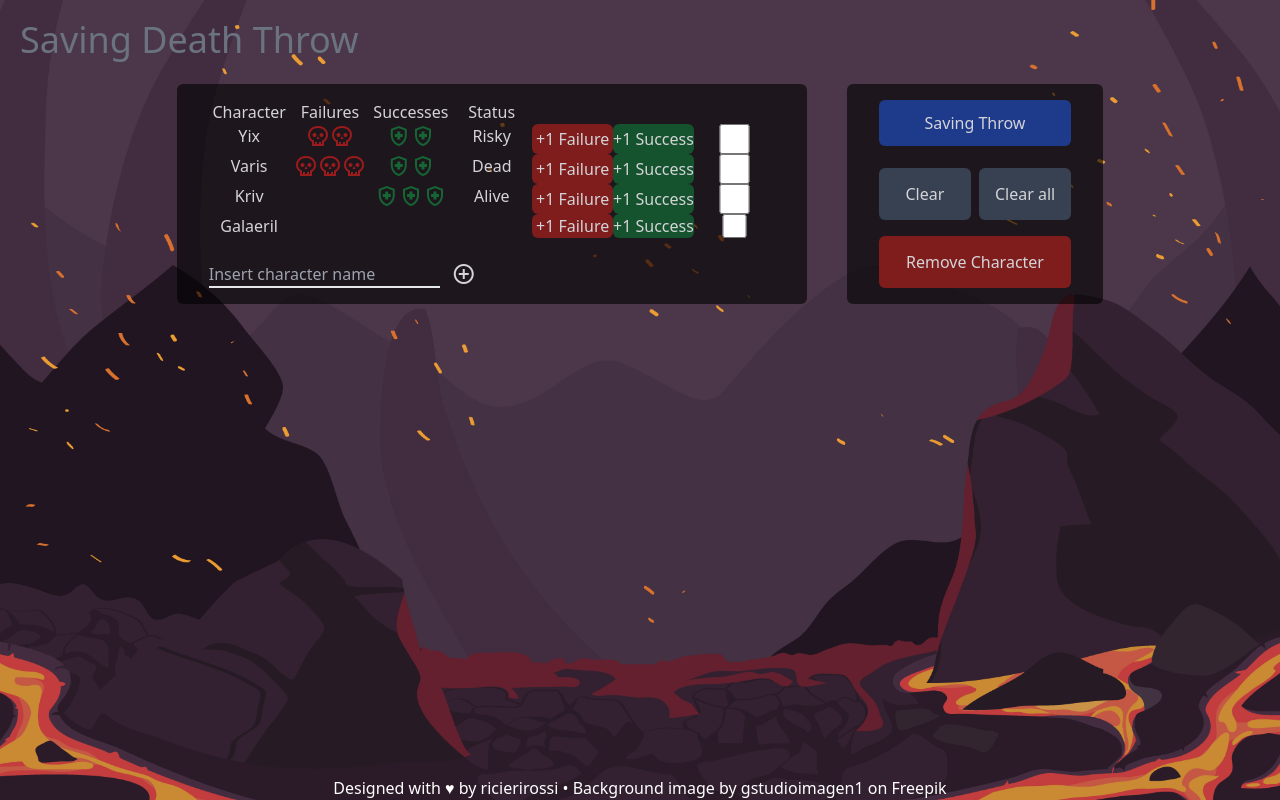
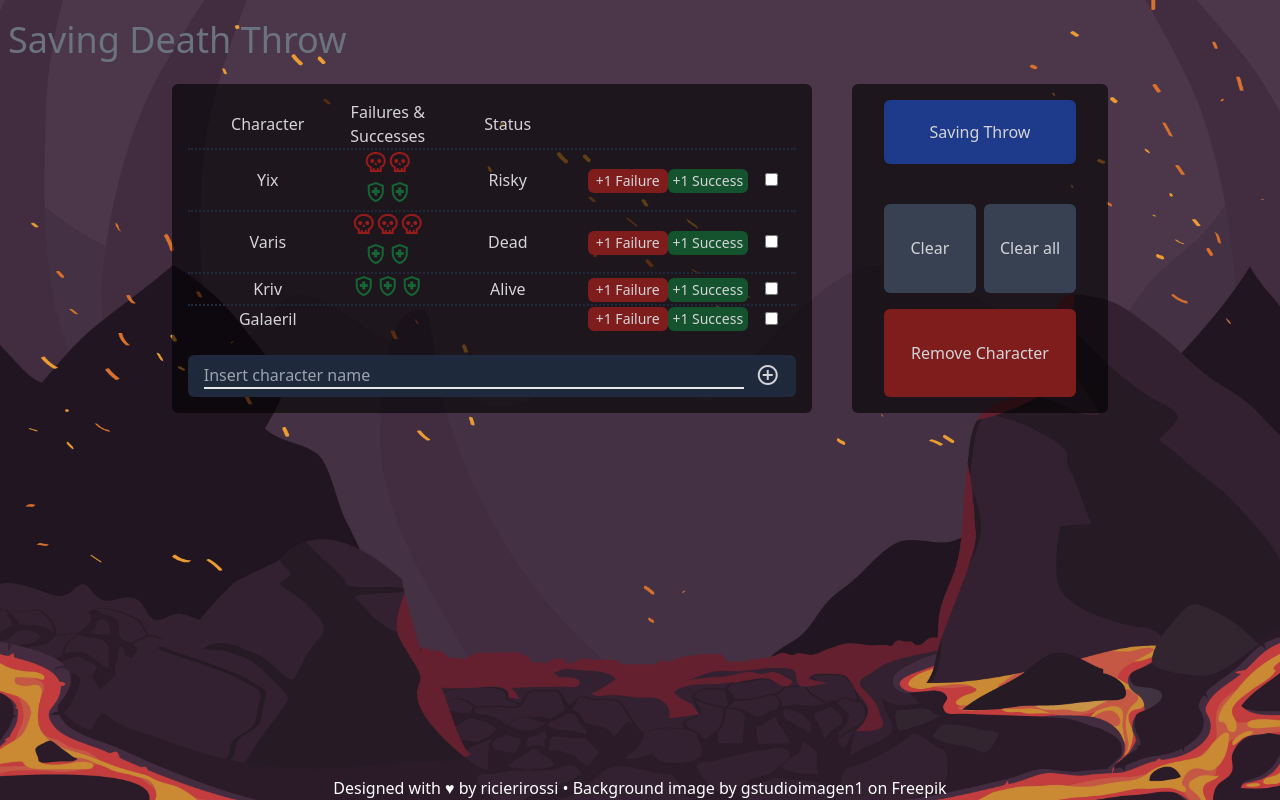
Before and after one commit to ricierirossi/death-saving-throw, a Vue app: page / in a window 1280 px wide. Built offline with nearby package versions, Linux system fonts and the light colour scheme.

Commit message:
Update App.vue
Import StatusTableD

```diff
--- a/src/App.vue
+++ b/src/App.vue
@@ -1,10 +1,11 @@
 <script setup>
 import StatusTable from "./components/StatusTable.vue";
+import StatusTableD from "./components/StatusTableD.vue";
 import ButtonSection from "./components/ButtonSection.vue";
 </script>
 
 <template>
-    <div class="h-screen bg-lava bg-cover bg-bottom p-5">
+    <div class="h-screen bg-lava bg-cover bg-bottom py-5 px-2">
         <header>
             <h1 class="text-4xl text-gray-500 text-">Saving Death Throw</h1>
         </header>
@@ -12,7 +13,8 @@ import ButtonSection from "./components/ButtonSection.vue";
             <div
                 class="w-full flex flex-col md:flex-row md:justify-center md:gap-10"
             >
-                <StatusTable />
+                <!-- <StatusTable /> -->
+                <StatusTableD />
                 <ButtonSection />
             </div>
         </main>
```
